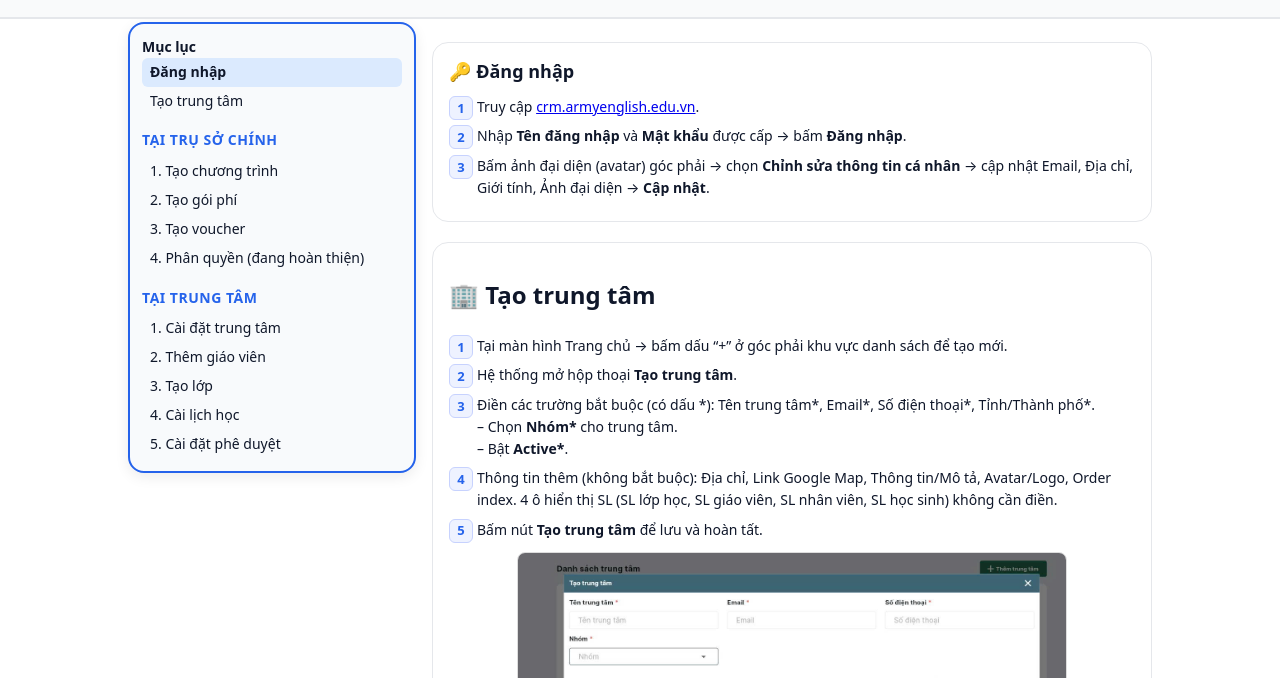
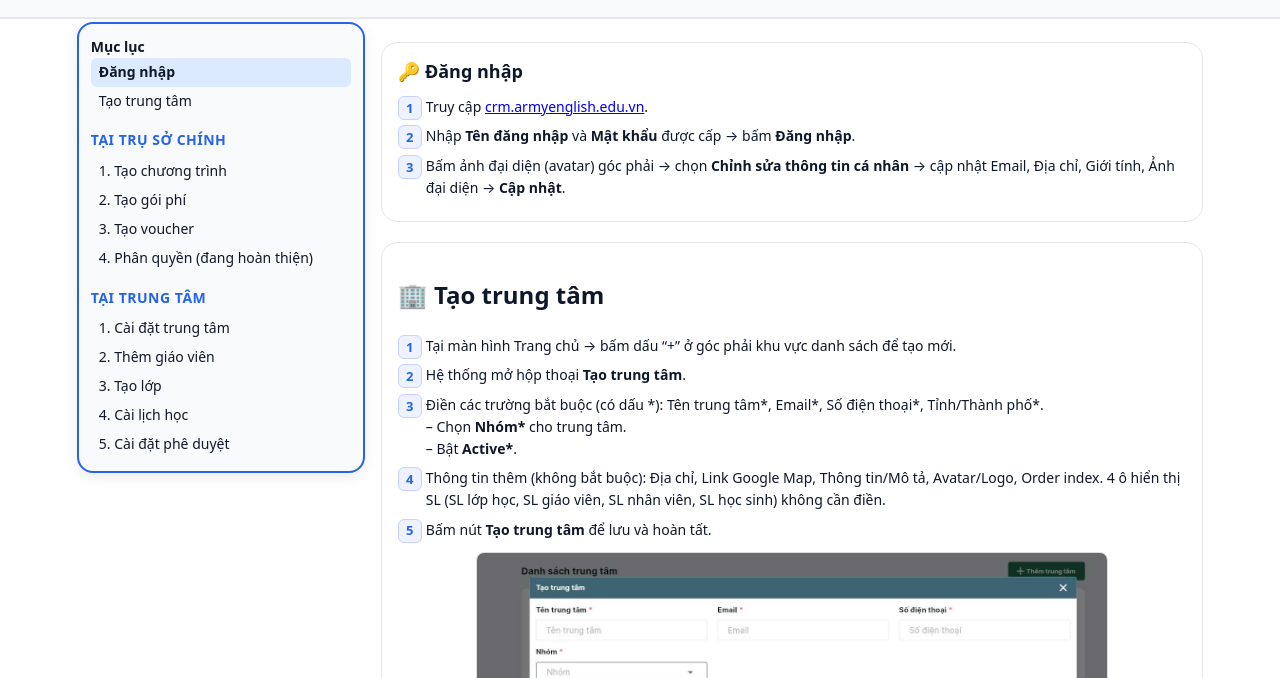
Before and after one commit to phamquynhliu/huongdanCRMchohoiso, a plain HTML site: page index.html in a window 1280 px wide. Shown: the part 122-800 px from the top of the page. Drawn offline with Linux system fonts and the light colour scheme.

Commit message:
Update index.html

```diff
--- a/index.html
+++ b/index.html
@@ -26,7 +26,7 @@
 
   /* Khung chính */
   .container{
-    width:min(80%,1200px); margin:0 auto; padding:24px;
+    width:min(88%,1200px); margin:0 auto; padding:24px;
     display:flex; gap:16px;
   }
 
```
